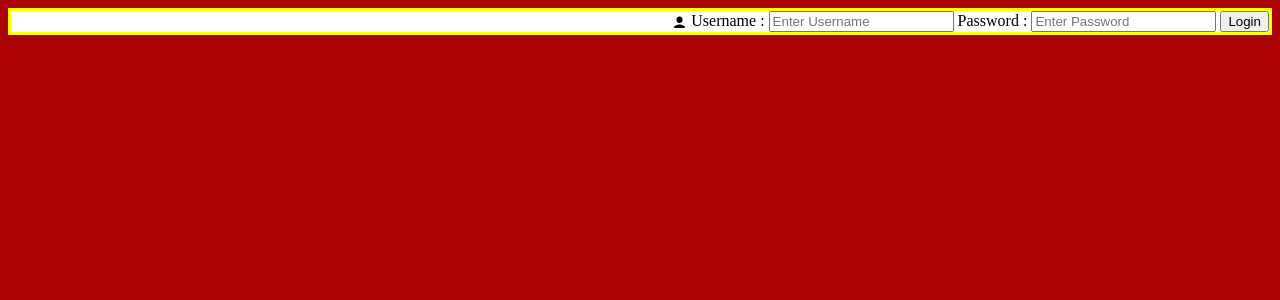
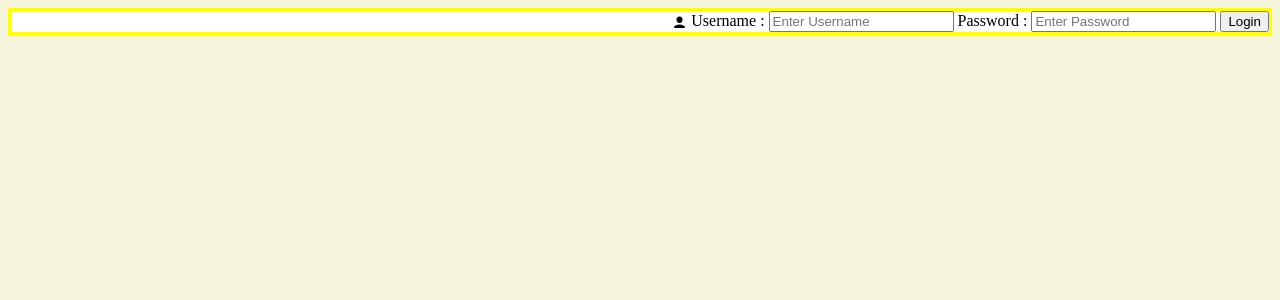
Before and after one commit to Jylen02/devWeb, a PHP site: page /Login.html in a window 1280 px wide. Shown: the top 300 px of the page. Run offline with PHP 8.4, Linux system fonts and the light colour scheme.

Commit message:
Update recette.css

```diff
--- a/recette.css
+++ b/recette.css
@@ -1,5 +1,5 @@
 body {
-    background-color: rgb(173, 2, 2);
+    background-color: rgb(245,245, 220);
 }
 
 .createAccount {
```
